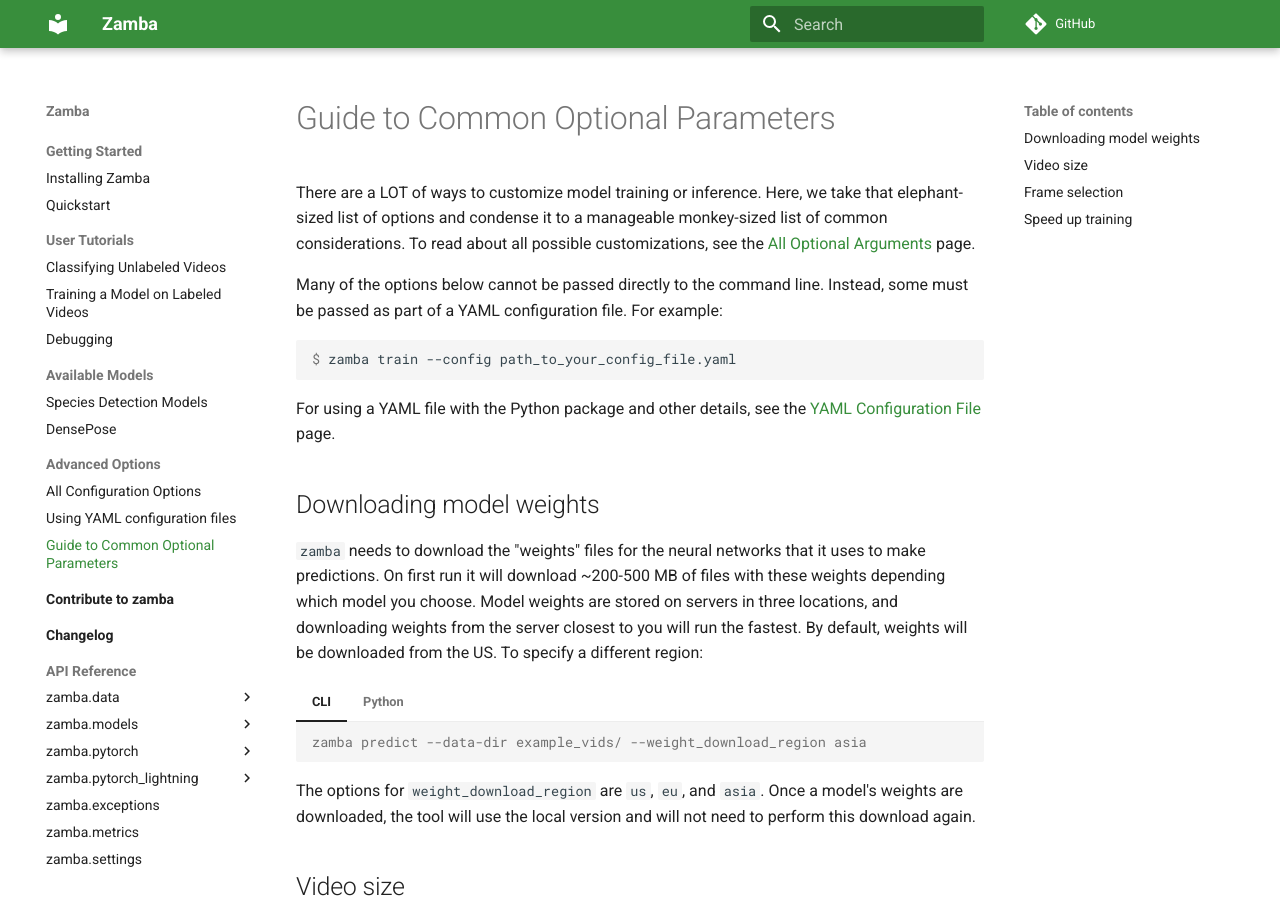
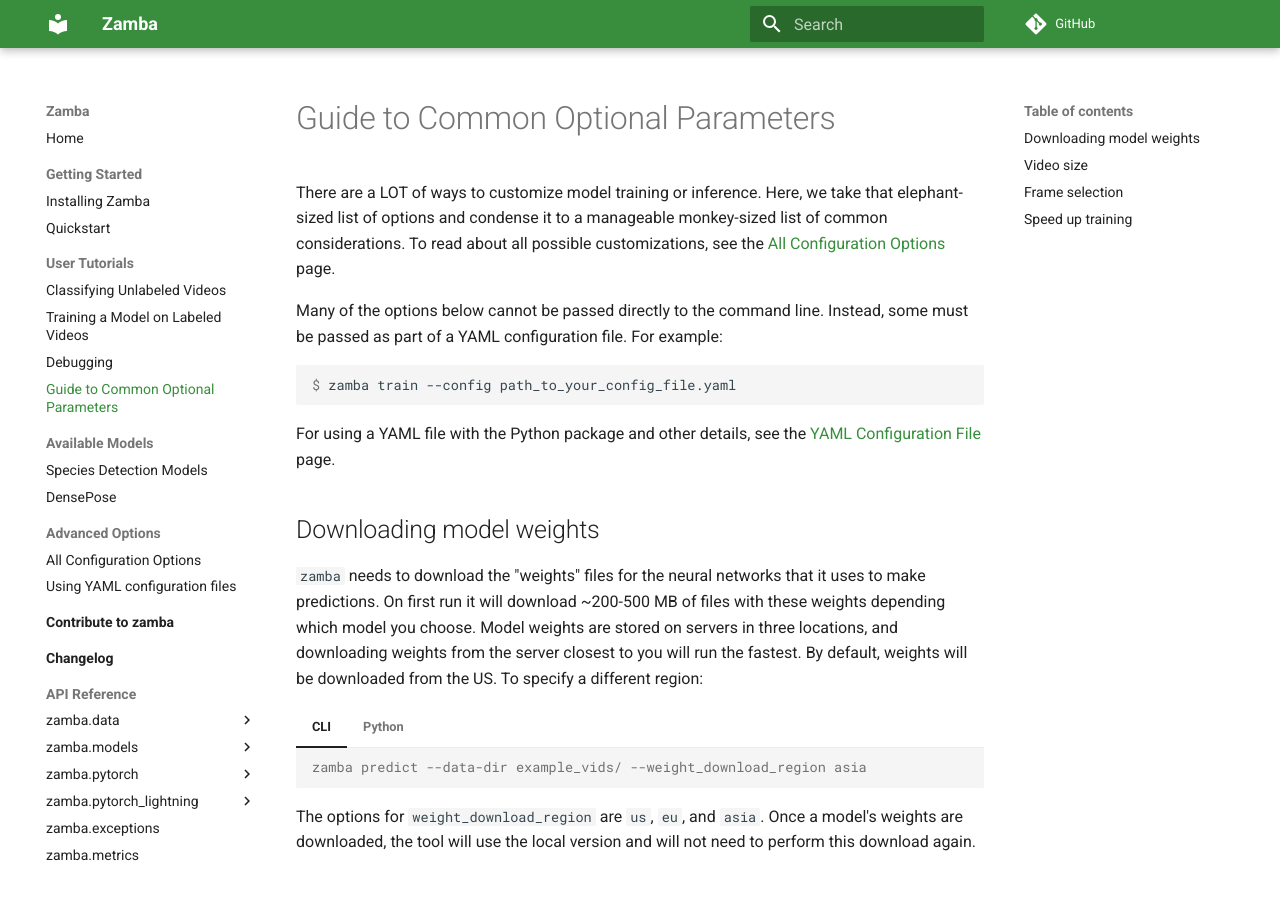
Before and after one commit to drivendataorg/zamba, an MkDocs documentation site: the page built from docs/docs/extra-options.md, in a window 1280 px wide and 900 px high. Built offline with MkDocs 1.6.1 and Material for MkDocs 9.7.7, drawn with Linux system fonts in a browser that asks for light colours; comment, search, counter and statistics services are not loaded; the version menu is left out.

Commit message:
move config guide into tutorials

```diff
--- a/docs/docs/extra-options.md
+++ b/docs/docs/extra-options.md
@@ -1,6 +1,6 @@
 # Guide to Common Optional Parameters
 
-There are a LOT of ways to customize model training or inference. Here, we take that elephant-sized list of options and condense it to a manageable monkey-sized list of common considerations. To read about all possible customizations, see the [All Optional Arguments](configurations.md) page.
+There are a LOT of ways to customize model training or inference. Here, we take that elephant-sized list of options and condense it to a manageable monkey-sized list of common considerations. To read about all possible customizations, see the [All Configuration Options](configurations.md) page.
 
 Many of the options below cannot be passed directly to the command line. Instead, some must be passed as part of a YAML configuration file. For example:
 
--- a/docs/mkdocs.yml
+++ b/docs/mkdocs.yml
@@ -21,13 +21,13 @@
       - Classifying Unlabeled Videos: "predict-tutorial.md"
       - Training a Model on Labeled Videos: "train-tutorial.md"
       - Debugging: "debugging.md"
+      - Guide to Common Optional Parameters: "extra-options.md"
   - "Available Models":
       - Species Detection Models: "models/species-detection.md"
       - DensePose: "models/denspose.md"
   - "Advanced Options":
       - All Configuration Options: "configurations.md"
       - Using YAML configuration files: "yaml-config.md"
-      - Guide to Common Optional Parameters: "extra-options.md"
   - "Contribute to zamba":
       - "contribute/index.md"
   - "Changelog":
```
